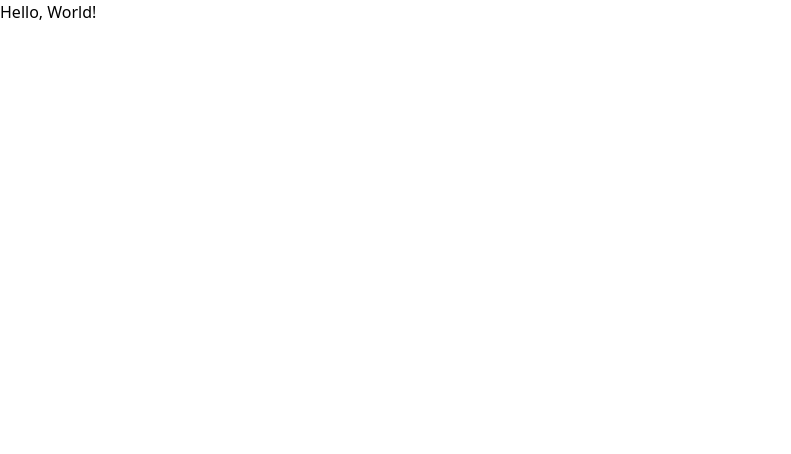
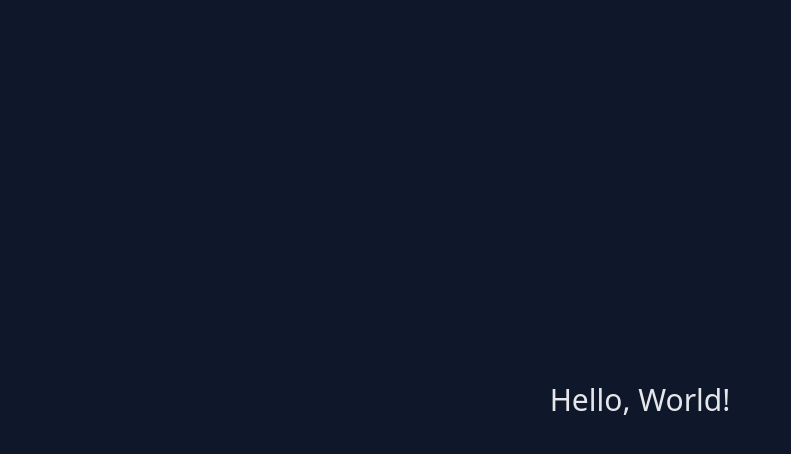
Before and after one commit to DarkstarXDD/vite-templates, a React (Vite) app: page / in a window 1280 px wide. Shown: the top 454 px of the page, without its empty margins (0-791 px from the left). Built offline with nearby package versions, Linux system fonts and the light colour scheme.

Commit message:
refactor: add some initial styles for body and h1

```diff
--- a/index.html
+++ b/index.html
@@ -31,7 +31,9 @@
     <link rel="icon" type="image/png" sizes="32x32" href="/favicon-32x32.png" />
   </head>
 
-  <body>
+  <body
+    class="min-h-dvh flex flex-col justify-center items-center bg-slate-900 font-sans text-gray-200"
+  >
     <div id="root"></div>
     <script type="module" src="/src/main.jsx"></script>
   </body>
--- a/src/App.jsx
+++ b/src/App.jsx
@@ -3,7 +3,7 @@ import "/src/styles.css"
 export default function App() {
   return (
     <main>
-      <h1>Hello, World!</h1>
+      <h1 className="text-3xl">Hello, World!</h1>
     </main>
   )
 }
```
